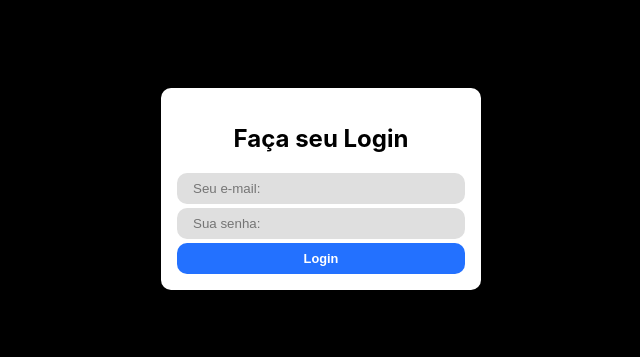
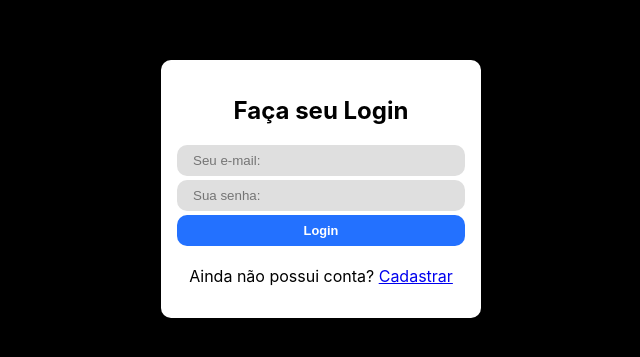
Before and after one commit to DouglasD18/real-time-chat, a Next.js app in the folder client/: page /login in a window 1280 px wide. Shown: the part 211-568 px from the top of the page, without its empty margins (319-959 px from the left). Built offline with nearby package versions, Linux system fonts and the light colour scheme.

Commit message:
Criando Link em Login para Cadastro.

```diff
--- a/client/pages/login.tsx
+++ b/client/pages/login.tsx
@@ -3,6 +3,7 @@ import styles from "../styles/pages/login.module.css";
 import Button from "../components/button";
 import Input from "../components/input";
 import LoginCard from "../components/loginCard";
+import Link from "next/link";
 
 export default function LoginPage() {
   return (
@@ -12,6 +13,7 @@ export default function LoginPage() {
           <Input type="text" placeholder="Seu e-mail:" />
           <Input type="password" placeholder="Sua senha:" />
           <Button>Login</Button>
+          <p style={{ textAlign: "center" }}>Ainda não possui conta? {" "}<Link href="/cadastro">Cadastrar</Link></p>
         </form>
       </LoginCard>
     </div>
```
